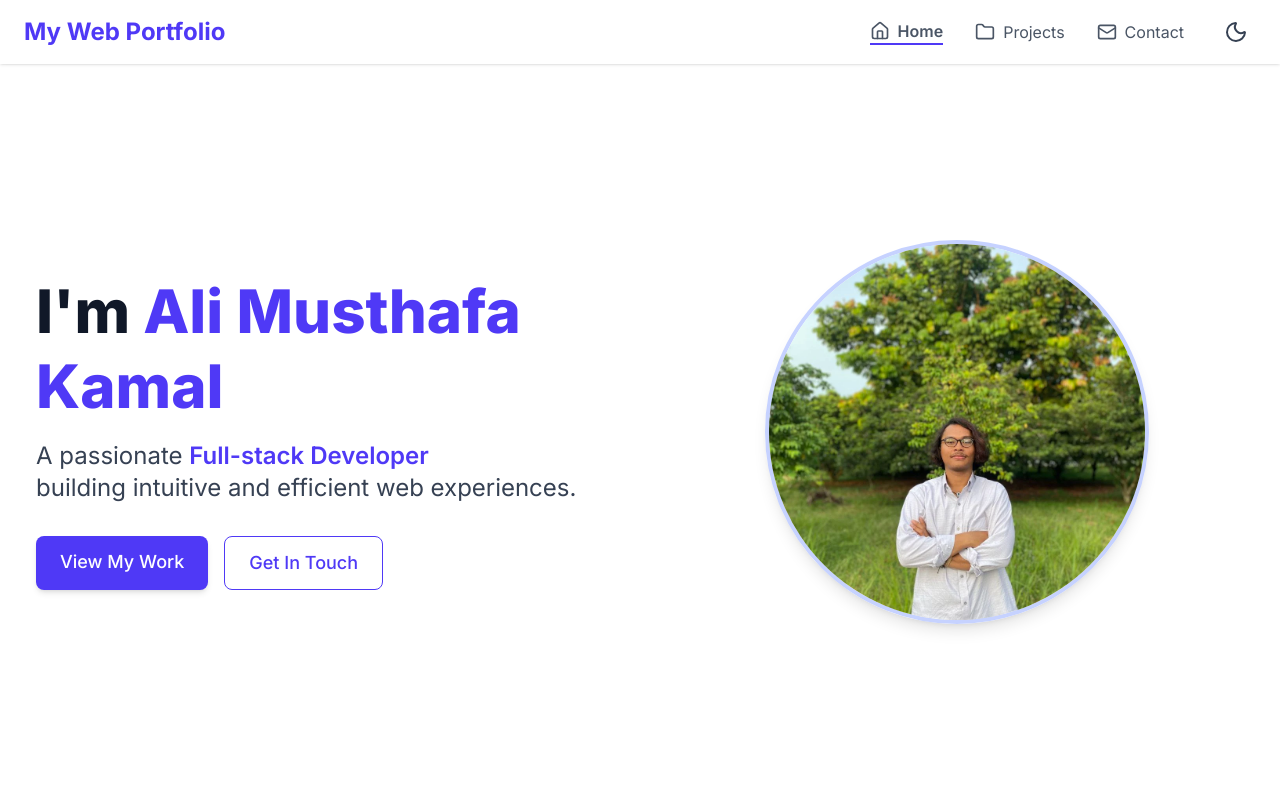
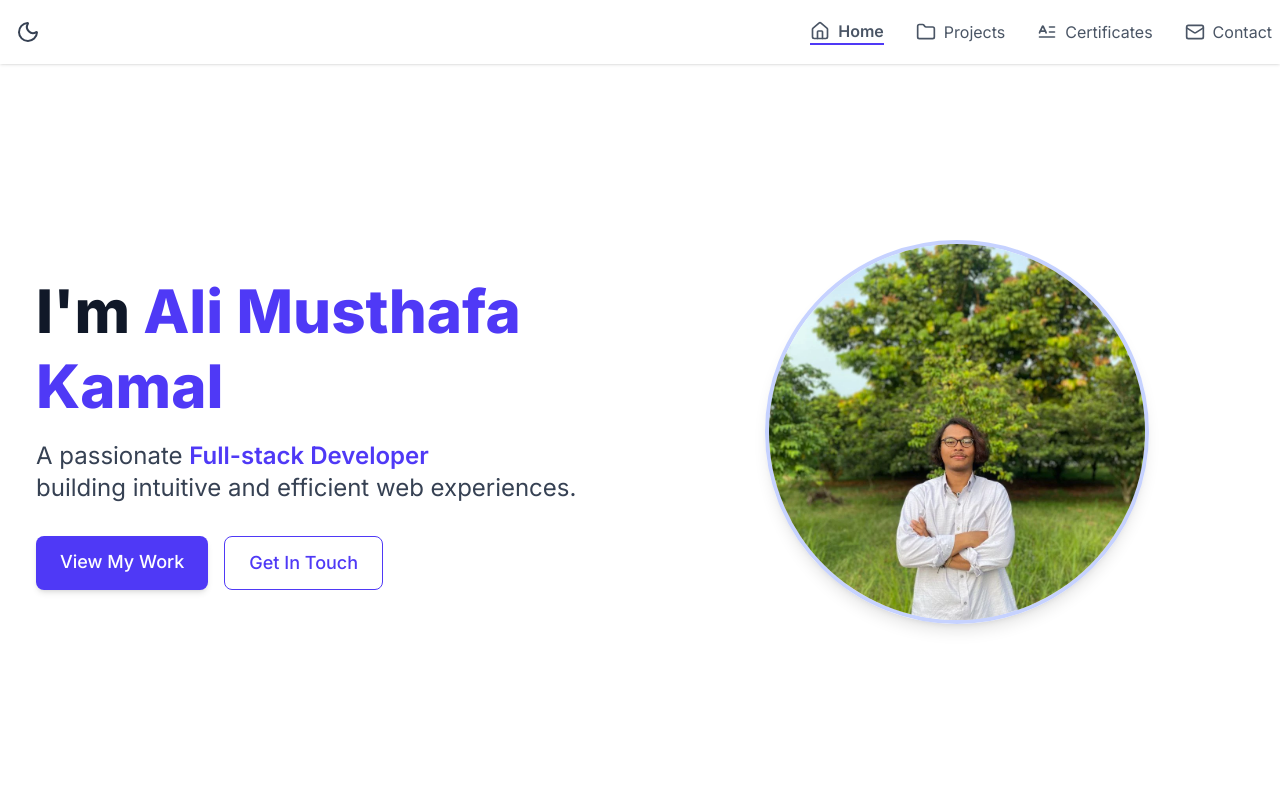
Before and after one commit to kamaldev10/nextjs-portofolio, a Next.js app: page / in a window 1280 px wide. Shown: the top 800 px of the page. Built offline with nearby package versions, Linux system fonts and the light colour scheme.

Commit message:
[Update Navbar] add certificate navigation

```diff
--- a/src/components/Navbar.tsx
+++ b/src/components/Navbar.tsx
@@ -5,7 +5,7 @@ import Link from "next/link";
 import { useState } from "react";
 import { usePathname } from "next/navigation";
 // Import ikon yang dibutuhkan dari lucide-react
-import { Home, Folder, Mail } from "lucide-react"; // Perhatikan 'lucide-react'
+import { Home, Folder, Mail, LetterTextIcon } from "lucide-react"; // Perhatikan 'lucide-react'
 import ThemeToggle from "./ThemeToggle";
 
 const Navbar = () => {
@@ -15,21 +15,17 @@ const Navbar = () => {
   const navLinks = [
     { name: "Home", icon: Home, href: "/" }, // Menggunakan Home dari lucide-react
     { name: "Projects", icon: Folder, href: "/projects" }, // Menggunakan Folder
+    { name: "Certificates", icon: LetterTextIcon, href: "/certificates" },
     { name: "Contact", icon: Mail, href: "/contact" }, // Menggunakan Mail
   ];
 
   return (
     <nav className="bg-white shadow-sm dark:bg-gray-800 sticky top-0 z-50">
-      <div className="max-w-7xl mx-auto px-4 sm:px-6">
+      <div className="max-w-7xl mx-auto px-2">
         <div className="flex justify-between h-16 items-center">
           {/* Logo / Nama */}
-          <div className="flex-shrink-0 flex items-center">
-            <Link
-              href="/"
-              className="text-2xl font-bold text-indigo-600 dark:text-indigo-400"
-            >
-              My Web Portfolio
-            </Link>
+          <div className=" flex items-center">
+            <ThemeToggle />
           </div>
 
           {/* Navigasi Desktop */}
@@ -51,19 +47,16 @@ const Navbar = () => {
                     }
                   `}
                 >
-                  <IconComponent className="h-5 w-5" /> {/* Render ikon */}
+                  <IconComponent className="h-5 w-5" />
                   <span>{link.name}</span>
                 </Link>
               );
             })}
-            <ThemeToggle /> {/* Tambahkan tombol tema di sini */}
           </div>
 
           {/* Mobile menu button */}
           <div className="-mr-2 flex items-center md:hidden">
             {" "}
-            {/* Tambahkan items-center di sini */}
-            <ThemeToggle /> {/* Tambahkan tombol tema di mobile juga */}
             <button
               onClick={() => setIsOpen(!isOpen)}
               type="button"
@@ -132,7 +125,7 @@ const Navbar = () => {
                     }
                   `}
                 >
-                  <IconComponent className="h-5 w-5" /> {/* Render ikon */}
+                  <IconComponent className="h-5 w-5" />
                   <span>{link.name}</span>
                 </Link>
               );
```
